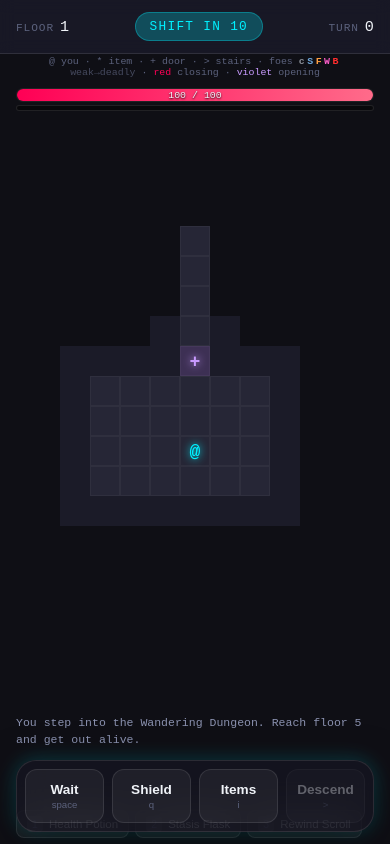
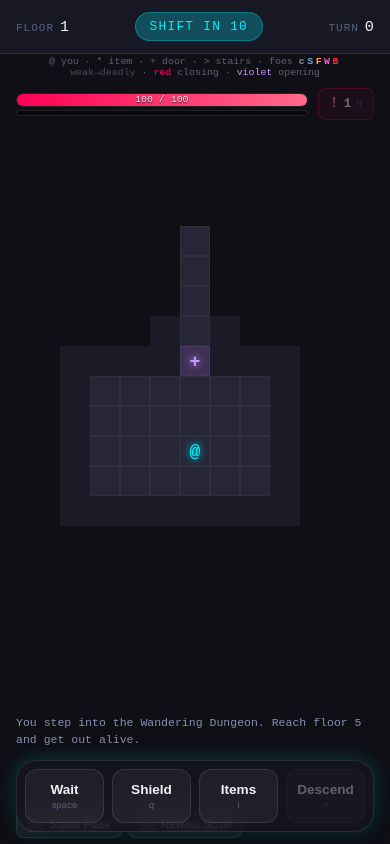
Before and after one commit to lucascosolo/wandering-dungeon, a website built with Vite: page index.html in a window 390 px wide. Built offline with nearby package versions, Linux system fonts and the light colour scheme.

Commit message:
feat: give health potions their own HUD readout and key
Healing was buried among situational items in a hotbar whose contents
shift as loot is picked up, so the most time-critical decision in a
fight was also the one that needed the most reading. Potions now have a
permanent slot beside the HP bar showing the count carried, bound to h
and tappable on mobile.

Potions are correspondingly out of the hotbar, which leaves all four
number keys for the items a player actually has to choose between. That
re-indexes the slots, so the display and the key handler now read the
same hotbarItems() rather than each deriving "what is in slot N"
separately — they would have drifted the moment one learned about a
filter the other did not.

The button stays visible at zero so the option is known before it is
needed, and is disabled at full HP so a scarce potion cannot be poured
away for nothing.

Co-Authored-By: Claude <noreply@anthropic.com>

```diff
--- a/src/main.ts
+++ b/src/main.ts
@@ -4,7 +4,16 @@ import { GameState } from './core/state';
 import { computeCamera, renderFrame, TILE_SIZE } from './render/canvasRenderer';
 import { ParticleSystem } from './render/particles';
 import { attachControls } from './ui/controls';
-import { mountUI, renderHotbar, renderInventory, renderLog, showEndModal, updateHud } from './ui/hud';
+import {
+  healthPotions,
+  hotbarItems,
+  mountUI,
+  renderHotbar,
+  renderInventory,
+  renderLog,
+  showEndModal,
+  updateHud,
+} from './ui/hud';
 import { RunRecorder } from './telemetry/runLog';
 
 const root = document.getElementById('app');
@@ -108,6 +117,12 @@ function useItem(itemId: string): void {
   act({ type: 'USE_ITEM', itemId });
 }
 
+function usePotion(): void {
+  if (state.player.hp >= state.player.maxHp) return;
+  const potion = healthPotions(state)[0];
+  if (potion) useItem(potion.id);
+}
+
 function openInventory(): void {
   renderInventory(ui, state);
   ui.inventorySheet.classList.remove('hidden');
@@ -142,8 +157,9 @@ attachControls(ui.canvas, {
   ability: () => act({ type: 'ABILITY' }),
   descend: () => act({ type: 'DESCEND' }),
   toggleInventory,
+  usePotion,
   useHotbarSlot: (slot) => {
-    const item = state.player.inventory[slot - 1];
+    const item = hotbarItems(state)[slot - 1];
     if (item) useItem(item.id);
   },
   tapTile: (px, py) => {
@@ -162,6 +178,7 @@ root.querySelector('#btn-wait')!.addEventListener('click', () => act({ type: 'WA
 root.querySelector('#btn-ability')!.addEventListener('click', () => act({ type: 'ABILITY' }));
 root.querySelector('#btn-descend')!.addEventListener('click', () => act({ type: 'DESCEND' }));
 root.querySelector('#btn-inventory')!.addEventListener('click', toggleInventory);
+ui.potionBtn.addEventListener('click', usePotion);
 root.querySelector('#btn-close-inventory')!.addEventListener('click', closeInventory);
 
 // The viewport is flex-sized, so its box is only known after layout — observe it
--- a/src/styles/main.css
+++ b/src/styles/main.css
@@ -218,9 +218,64 @@ html, body {
 
 .vitals {
   display: flex;
+  align-items: center;
+  gap: 10px;
+  padding: 8px 16px 4px;
+}
+
+.vitals__bars {
+  flex: 1;
+  min-width: 0;
+  display: flex;
   flex-direction: column;
   gap: 3px;
-  padding: 8px 16px 4px;
+}
+
+/* Sits with the HP bar rather than the hotbar: healing is a vitals decision,
+   and it needs to be reachable without reading four item names first. */
+.potion {
+  flex: none;
+  display: flex;
+  align-items: center;
+  gap: 5px;
+  /* Taller than the bars it sits beside: this is a thumb target during a
+     fight, not a readout. */
+  min-height: 32px;
+  padding: 3px 11px;
+  border-radius: 8px;
+  border: 1px solid rgba(255, 0, 85, 0.5);
+  background: rgba(255, 0, 85, 0.14);
+  color: var(--text-main);
+  font-family: var(--font-mono);
+  cursor: pointer;
+  transition: background 0.15s ease-out, opacity 0.15s ease-out;
+}
+
+.potion:hover:not(:disabled) { background: rgba(255, 0, 85, 0.26); }
+.potion:active:not(:disabled) { transform: translateY(1px); }
+
+.potion:disabled {
+  cursor: default;
+  opacity: 0.4;
+}
+
+.potion__glyph {
+  color: #ff6b8a;
+  font-size: 0.95rem;
+  font-weight: 700;
+  line-height: 1;
+}
+
+.potion__count {
+  font-size: 0.78rem;
+  font-weight: 700;
+  line-height: 1;
+}
+
+.potion__key {
+  font-size: 0.55rem;
+  letter-spacing: 0.06em;
+  color: var(--text-dim);
 }
 
 .bar {
--- a/src/ui/controls.ts
+++ b/src/ui/controls.ts
@@ -4,6 +4,8 @@ export interface ControlHandlers {
   ability: () => void;
   descend: () => void;
   toggleInventory: () => void;
+  /** Drink a Health Potion, bound to its own key rather than a hotbar slot. */
+  usePotion: () => void;
   /** Tile coordinates of a tap inside the canvas, in map space. */
   tapTile: (x: number, y: number) => void;
   /** 1-based hotbar slot index, from number keys 1-4. */
@@ -27,7 +29,8 @@ const SWIPE_THRESHOLD = 24;
  * Wire keyboard and touch input. Returns a teardown function.
  *
  * Touch: swipe in a cardinal direction to move, tap to act on a tile.
- * Desktop: WASD/arrows to move, space to wait, q for the shield, i for items.
+ * Desktop: WASD/arrows to move, space to wait, q for the shield, h to drink a
+ * potion, i for items.
  */
 export function attachControls(canvas: HTMLCanvasElement, handlers: ControlHandlers): () => void {
   const onKeyDown = (e: KeyboardEvent) => {
@@ -47,6 +50,8 @@ export function attachControls(canvas: HTMLCanvasElement, handlers: ControlHandl
       handlers.ability();
     } else if (key === 'i') {
       handlers.toggleInventory();
+    } else if (key === 'h') {
+      handlers.usePotion();
     } else if (key === '>' || key === 'enter') {
       handlers.descend();
     } else if (key >= '1' && key <= '4') {
--- a/src/ui/hud.ts
+++ b/src/ui/hud.ts
@@ -1,5 +1,29 @@
-import { EnemyType, GameState } from '../core/state';
+import { EnemyType, GameState, Item } from '../core/state';
 import { ENEMY_STYLES } from '../render/canvasRenderer';
+
+/** How many quick-use slots the hotbar exposes, bound to keys 1-4. */
+export const HOTBAR_SIZE = 4;
+
+/**
+ * Healing is too important to hunt for among situational items, so potions get
+ * their own always-visible readout and key and are kept out of the hotbar —
+ * which also leaves all four slots for the items a player actually has to
+ * choose between.
+ */
+export function healthPotions(state: GameState): Item[] {
+  return state.player.inventory.filter(item => item.type === 'health_potion');
+}
+
+/**
+ * The hotbar's contents. Both the display and the number-key handler read this,
+ * because two separate derivations of "what is in slot N" would drift the
+ * moment one of them learned about a filter the other did not.
+ */
+export function hotbarItems(state: GameState): Item[] {
+  return state.player.inventory
+    .filter(item => item.type !== 'health_potion')
+    .slice(0, HOTBAR_SIZE);
+}
 
 export interface HudElements {
   canvas: HTMLCanvasElement;
@@ -9,6 +33,8 @@ export interface HudElements {
   hpFill: HTMLElement;
   hpLabel: HTMLElement;
   shieldFill: HTMLElement;
+  potionBtn: HTMLButtonElement;
+  potionCount: HTMLElement;
   logPanel: HTMLElement;
   hotbar: HTMLElement;
   inventorySheet: HTMLElement;
@@ -53,8 +79,15 @@ export function mountUI(root: HTMLElement, onUseItem: (itemId: string) => void):
     </div>
 
     <div class="vitals">
-      <div class="bar bar--hp"><div class="bar__fill" id="hp-fill"></div><span class="bar__label" id="hp-label"></span></div>
-      <div class="bar bar--shield"><div class="bar__fill" id="shield-fill"></div></div>
+      <div class="vitals__bars">
+        <div class="bar bar--hp"><div class="bar__fill" id="hp-fill"></div><span class="bar__label" id="hp-label"></span></div>
+        <div class="bar bar--shield"><div class="bar__fill" id="shield-fill"></div></div>
+      </div>
+      <button class="potion" id="potion-btn" type="button" title="Drink a Health Potion">
+        <span class="potion__glyph">!</span>
+        <span class="potion__count" id="potion-count">0</span>
+        <small class="potion__key">h</small>
+      </button>
     </div>
 
     <div class="game-viewport"><canvas id="game-canvas"></canvas></div>
@@ -97,6 +130,8 @@ export function mountUI(root: HTMLElement, onUseItem: (itemId: string) => void):
     hpFill: byId('hp-fill'),
     hpLabel: byId('hp-label'),
     shieldFill: byId('shield-fill'),
+    potionBtn: byId<HTMLButtonElement>('potion-btn'),
+    potionCount: byId('potion-count'),
     logPanel: byId('log-panel'),
     hotbar: byId('hotbar'),
     inventorySheet: byId('inventory-sheet'),
@@ -126,6 +161,12 @@ export function updateHud(ui: HudElements, state: GameState): void {
   ui.hpLabel.textContent = `${player.hp} / ${player.maxHp}`;
   ui.shieldFill.style.width = `${Math.min(100, (player.shieldHp / player.maxHp) * 100)}%`;
 
+  const potions = healthPotions(state).length;
+  ui.potionCount.textContent = String(potions);
+  // Stays visible at zero so the option is known before it is needed, and
+  // disabled at full HP so a scarce potion cannot be poured away for nothing.
+  ui.potionBtn.disabled = potions === 0 || player.hp >= player.maxHp;
+
   const onStairs = floorMap.tiles[player.position.y][player.position.x].type === 'stairs_down';
   ui.descendBtn.disabled = !onStairs;
   ui.abilityBtn.disabled = state.abilityCooldown > 0 || player.shieldTurnsRemaining > 0;
@@ -144,18 +185,15 @@ export function renderLog(ui: HudElements, state: GameState): void {
     .join('');
 }
 
-/** How many quick-use slots the hotbar exposes, bound to keys 1-4. */
-export const HOTBAR_SIZE = 4;
-
 /**
- * Quick-use row for the first few inventory items, so using a Stasis Flask
+ * Quick-use row for the first few situational items, so using a Stasis Flask
  * mid-fight doesn't require opening the full inventory sheet.
  *
  * Skips the rebuild when the slots are unchanged: this is called after every
  * action, and most actions do not touch the inventory at all.
  */
 export function renderHotbar(ui: HudElements, state: GameState): void {
-  const slots = state.player.inventory.slice(0, HOTBAR_SIZE);
+  const slots = hotbarItems(state);
   const signature = slots.map(item => item.id).join('|');
   if (ui.hotbar.dataset.slots === signature) return;
   ui.hotbar.dataset.slots = signature;
```
Also changed, not shown: docs/roadmap.md (+0 -15 lines).
